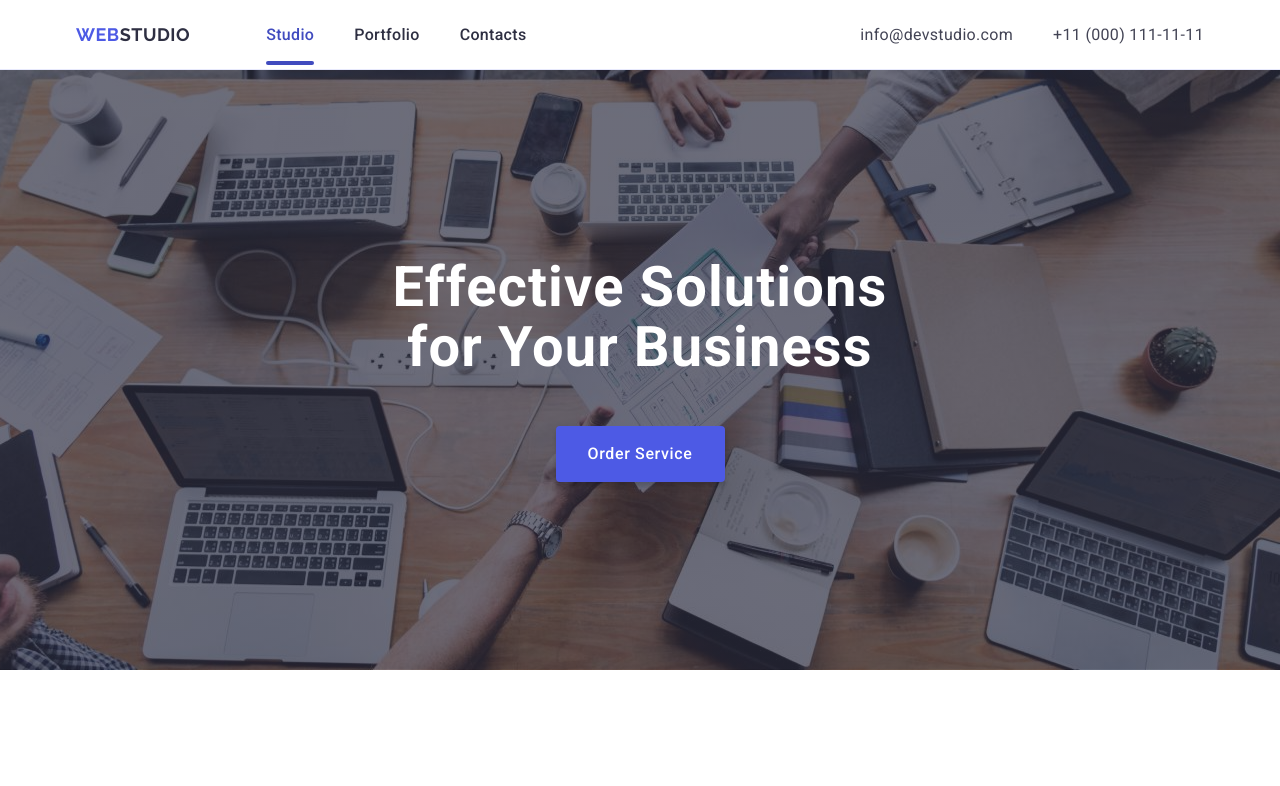
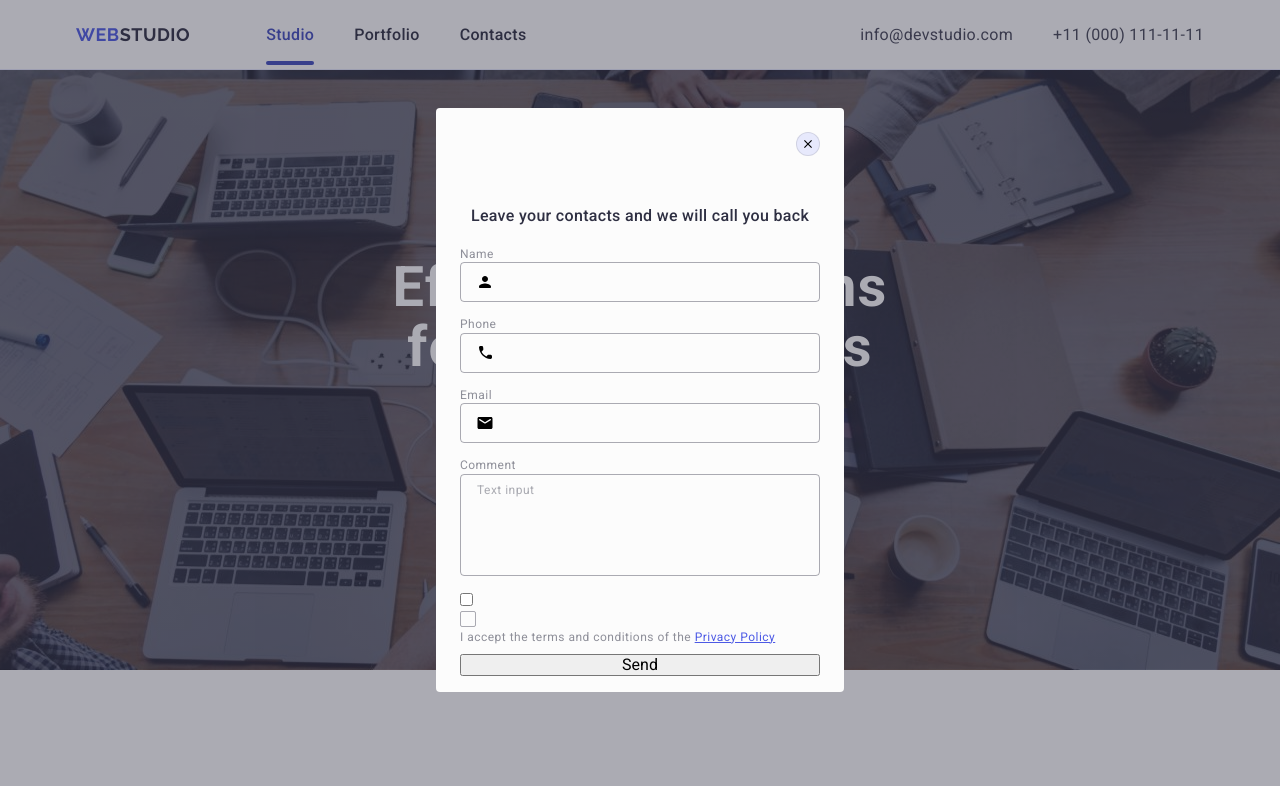
Before and after one commit to HAt0r1/goit-markup-hw-05, a plain HTML site: page index.html in a window 1280 px wide. Shown: the top 786 px of the page. Drawn offline with nearby package versions, Linux system fonts and the light colour scheme.

Commit message:
Add backdrop style

```diff
--- a/css/style.css
+++ b/css/style.css
@@ -516,6 +516,7 @@ footer {
   background-color: transparent;
   border: 1px solid #ffffff;
   border-radius: 4px;
+  box-shadow: 0px 4px 4px 0px rgba(0, 0, 0, 0.15);
 }
 
 .subscribe-form-input::placeholder {
@@ -544,3 +545,150 @@ footer {
 .suscribe-form-frame {
   fill: #ffffff;
 }
+
+/* Hidden Form */
+.backdrop {
+  visibility: hidden;
+  background-color: rgba(46, 47, 66, 0.4);
+  position: fixed;
+  top: 0;
+  left: 0;
+  width: 100%;
+  height: 100%;
+  z-index: 100;
+}
+
+.is-open {
+  visibility: visible;
+}
+
+.backdrop-form-window {
+  position: absolute;
+  top: 50%;
+  left: 50%;
+  width: 408px;
+  max-height: 584px;
+  background-color: #fcfcfc;
+  border-radius: 4px;
+  padding: 24px;
+  transform: translate(-50%, -50%);
+}
+
+.close-btn {
+  position: absolute;
+  display: flex;
+  align-items: center;
+  justify-content: center;
+  top: 24px;
+  right: 24px;
+  width: 24px;
+  height: 24px;
+  border-radius: 50%;
+  background-color: #e7e9fc;
+  border: 1px solid rgba(0, 0, 0, 0.1);
+  cursor: pointer;
+}
+
+.backdrop-form-title {
+  color: #2e2f42;
+  padding-top: 72px;
+  text-align: center;
+  margin: 0 auto 16px;
+  font-weight: 500;
+  line-height: 1.5;
+  letter-spacing: 0.02em;
+}
+
+.backdrop-form {
+  display: flex;
+  flex-direction: column;
+  gap: 8px;
+}
+
+.form-container {
+  margin-bottom: 4px;
+}
+
+.form-user-title {
+  color: #8e8f99;
+  font-size: 12px;
+  line-height: 1.17;
+  letter-spacing: 0.04em;
+}
+
+.form-input-prop {
+  width: 100%;
+  height: 40px;
+  border: 1px solid rgba(46, 47, 66, 0.4);
+  border-radius: 4px;
+  background-color: transparent;
+  padding-left: 38px;
+  outline: transparent;
+}
+
+.input-container {
+  position: relative;
+}
+
+.form-user-logo {
+  position: absolute;
+  top: 50%;
+  left: 16px;
+  transform: translateY(-50%);
+}
+
+.form-input-prop-textarea {
+  width: 100%;
+  color: #2e2f4266;
+  font-size: 12px;
+  padding-left: 16px;
+  padding-top: 8px;
+  line-height: 1.17;
+  letter-spacing: 0.04em;
+  color: rgba(46, 47, 66, 0.4);
+  border: 1px solid rgba(46, 47, 66, 0.4);
+  border-radius: 4px;
+  background-color: transparent;
+  padding: 8px 16px;
+  outline: transparent;
+  resize: none;
+  transition: border-color 250ms cubic-bezier(0.4, 0, 0.2, 1);
+}
+
+.form-input-prop-textarea::placeholder {
+  color: #2e2f4266;
+  font-size: 12px;
+  line-height: 1.17;
+  letter-spacing: 0.04em;
+}
+
+.checkbox-text {
+  font-size: 12px;
+  color: #8e8f99;
+  line-height: 1.17;
+  letter-spacing: 0.04em;
+}
+
+.privacy-policy-text {
+  color: #4d5ae5;
+  font-size: 12px;
+  line-height: 1.5;
+  letter-spacing: 0.04em;
+  text-decoration-line: underline;
+}
+
+.checkbox-icon {
+  display: flex;
+  align-items: center;
+  justify-content: center;
+  fill: transparent;
+  width: 16px;
+  height: 16px;
+  border: 1px solid rgba(46, 47, 66, 0.4);
+  border-radius: 2px;
+  margin-right: 8px;
+
+  transition: background-color 250ms cubic-bezier(0.4, 0, 0.2, 1),
+    border 250ms cubic-bezier(0.4, 0, 0.2, 1),
+    fill 250ms cubic-bezier(0.4, 0, 0.2, 1);
+}
```
